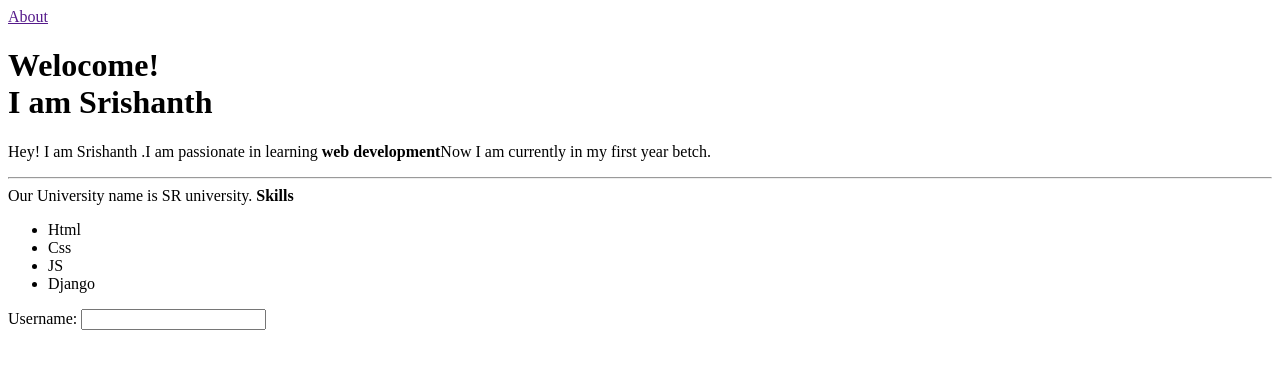
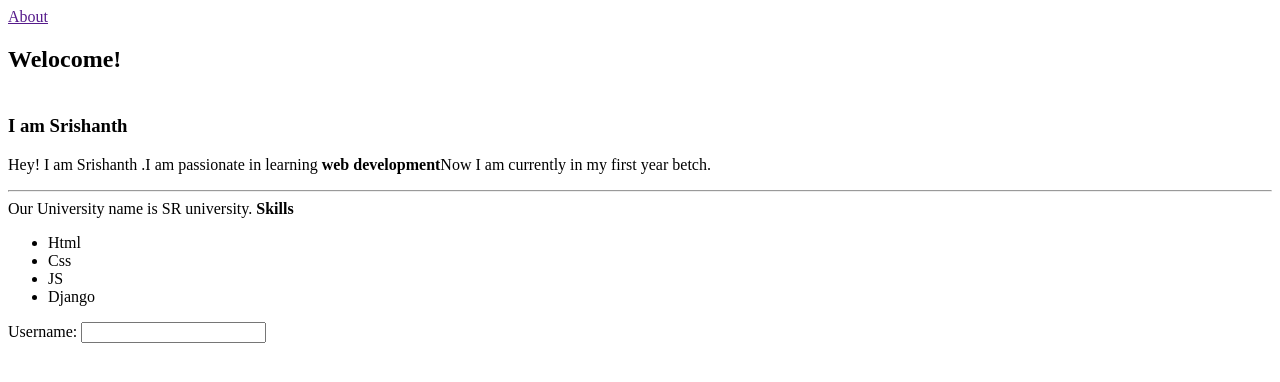
Before and after one commit to RavulaSrishanth/Myportfoliosrishanth, a plain HTML site: page index.html in a window 1280 px wide. Drawn offline with Linux system fonts and the light colour scheme.

Commit message:
jchliweu

```diff
--- a/index.html
+++ b/index.html
@@ -5,9 +5,8 @@
         <title> Srishanth </title>
     </head>
     <body>
-        <h1> Welocome!
-            <br> I am Srishanth
-        </h1>
+        <h2> Welocome! </h2>
+           <h3><br>I am Srishanth</h3>
         <p> Hey! I am Srishanth .I am passionate in learning <strong>web development</strong>Now I am currently in my first year betch.
         <hr> Our University name is SR university.
     <strong> Skills
```
